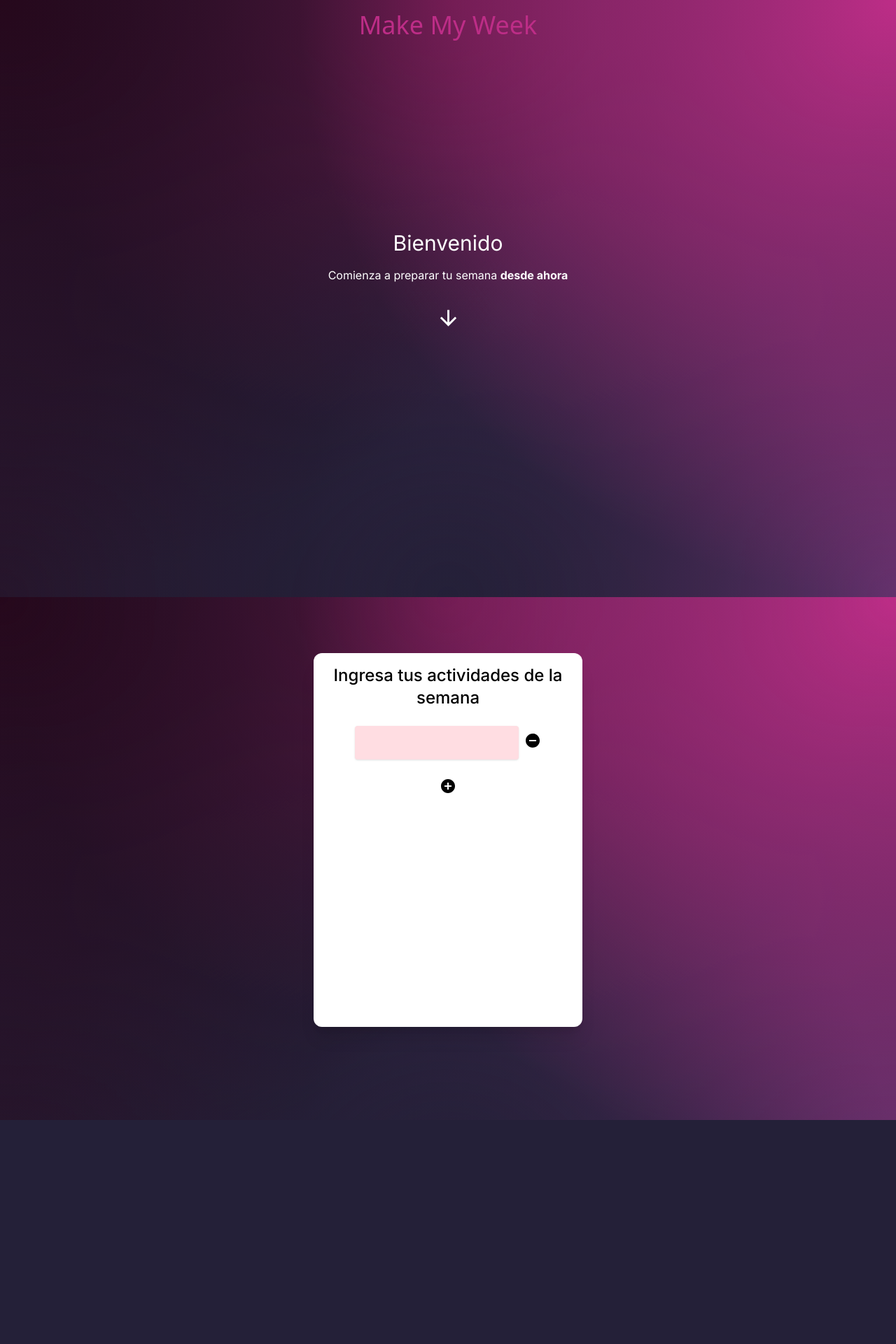
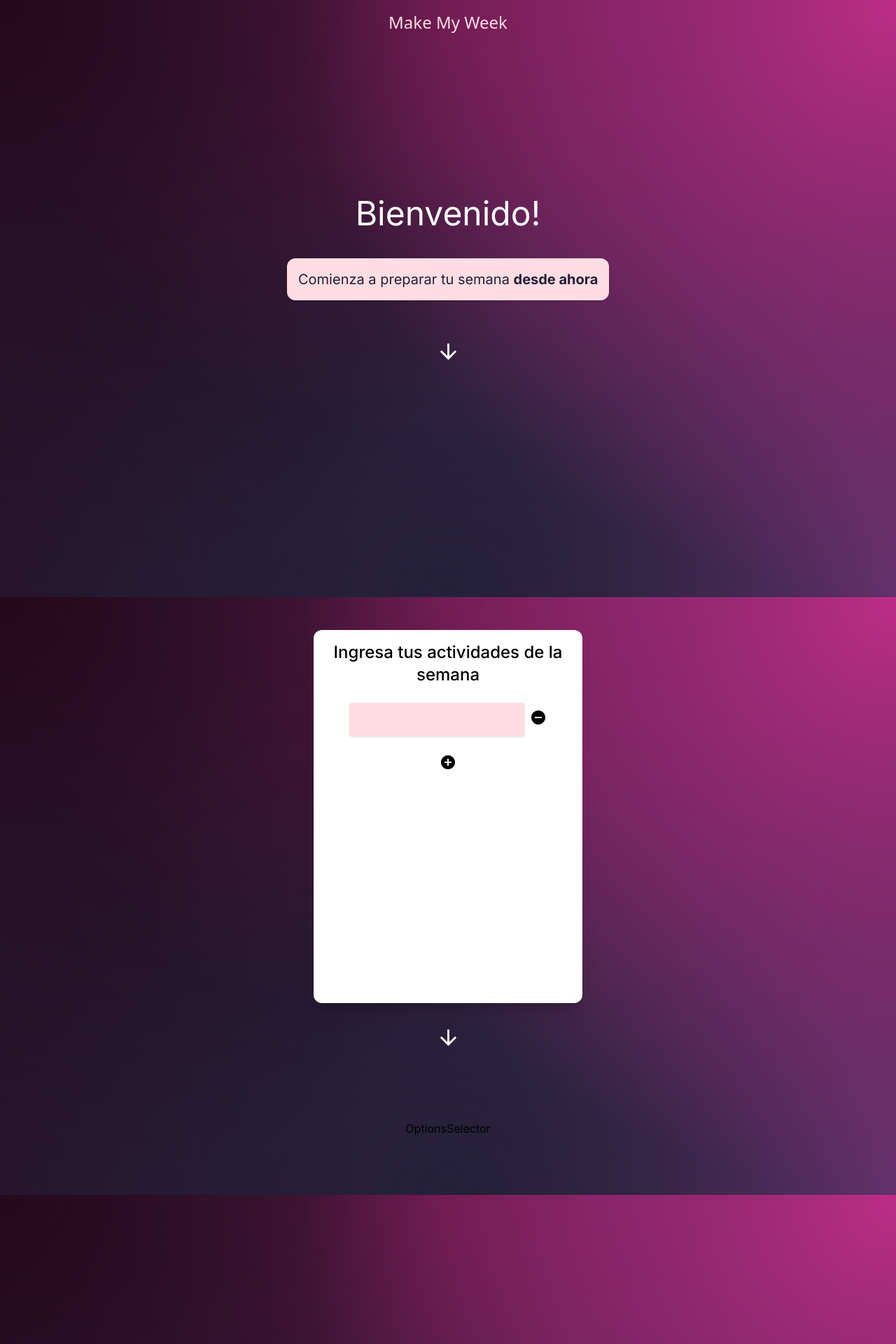
Before and after one commit to maggioniduffy/makemyweek, a Next.js app: page / in a window 1280 px wide. Shown: the top 1920 px of the page at 70% size. Before the commit the page ends 1600 px from the top, so only its background shows below. Built offline with nearby package versions, Linux system fonts and the light colour scheme.

Commit message:
activity selector seems done

```diff
--- a/src/components/ActivitySelector/ActivitySelector.tsx
+++ b/src/components/ActivitySelector/ActivitySelector.tsx
@@ -1,21 +1,41 @@
 import { Activity } from "@/models";
 import { useState } from "react";
 import { useAppSelector, useAppDispatch } from "../../hooks";
-import { selectActivities, removeActivity } from "../../store/slices";
+import {
+  selectActivities,
+  removeActivity,
+  editActivity,
+  addActivity,
+} from "../../store/slices";
 import RemoveCircleOutlinedIcon from "@mui/icons-material/RemoveCircleOutlined";
 import AddCircleOutlinedIcon from "@mui/icons-material/AddCircleOutlined";
+import ArrowDownwardIcon from "@mui/icons-material/ArrowDownward";
 
 const ActivitySelector = () => {
   const activities = useAppSelector(selectActivities);
   const dispatch = useAppDispatch();
 
-  const deleteNote = () => {
-    dispatch(removeActivity());
+  const deleteActivity = (e: any, id: number) => {
+    e.preventDefault();
+    dispatch(removeActivity({ id }));
+  };
+
+  const updateActivity = (e: any, name: string, id: number) => {
+    e.preventDefault();
+    dispatch(editActivity({ name, id }));
+  };
+
+  const appendActivity = () => {
+    console.log(activities);
+    dispatch(addActivity());
   };
 
   return (
-    <div id="activity" className="h-screen flex place-items-center">
-      <div className="bg-white h-4/6 w-96 rounded-xl shadow shadow-xl m-auto p-4 flex flex-col place-items-center">
+    <div
+      id="activity"
+      className="h-screen flex flex-col place-items-center justify-center"
+    >
+      <div className="bg-white h-4/6 w-96 rounded-xl shadow shadow-xl p-4 flex flex-col place-items-center">
         <h4 className="text-center text-fandango text-2xl font-medium">
           {" "}
           Ingresa tus actividades de la semana{" "}
@@ -26,20 +46,30 @@ const ActivitySelector = () => {
               <div key={"" + i} className="flex space-x-2 justify-between">
                 <input
                   value={act.name}
-                  className="bg-lightpink rounded shadow mt-2 h-12 w-full"
+                  className="bg-lightpink rounded shadow mt-2 h-12 w-full p-2"
+                  onChange={(e) => updateActivity(e, e.target.value, i)}
                 />
-                <button className="text-center" onClick={() => deleteNote()}>
+                <button
+                  className="text-center"
+                  onClick={(e) => deleteActivity(e, i)}
+                >
                   <RemoveCircleOutlinedIcon />
                 </button>
               </div>
             );
           })}
         </form>
-        <button className="m-6">
+        <button className="m-6" onClick={() => appendActivity()}>
           {" "}
           <AddCircleOutlinedIcon />{" "}
         </button>
       </div>
+      <a
+        href="#options"
+        className="mt-8 animate__animated animate__bounce animate__delay-2s hover:bg-pink rounded-full"
+      >
+        <ArrowDownwardIcon fontSize="large" htmlColor="white" />
+      </a>
     </div>
   );
 };
--- /dev/null
+++ b/src/components/OptionsSelector/OptionsSelector.tsx
@@ -0,0 +1,11 @@
+import React from "react";
+
+const OptionsSelector = () => {
+  return (
+    <div id="options" className="h-screen">
+      OptionsSelector
+    </div>
+  );
+};
+
+export default OptionsSelector;
--- /dev/null
+++ b/src/components/OptionsSelector/index.ts
@@ -0,0 +1,3 @@
+import OptionsSelector from "./OptionsSelector";
+
+export default OptionsSelector;
--- a/src/components/Welcome/Welcome.tsx
+++ b/src/components/Welcome/Welcome.tsx
@@ -4,14 +4,19 @@ import ArrowDownwardIcon from "@mui/icons-material/ArrowDownward";
 const Welcome = () => {
   return (
     <div className="h-screen w-full flex flex-col place-items-center justify-center">
-      <h3 className="text-white text-left text-3xl"> Bienvenido </h3>
-      <h5 className="text-white text-ligthpink my-4">
+      <h3 className="animate__animated animate__fadeInDown text-white text-left text-5xl">
         {" "}
-        Comienza a preparar tu semana <b> desde ahora </b>
-      </h5>
+        Bienvenido!{" "}
+      </h3>
+      <div className="bg-lightpink m-10 rounded-xl shadow animate__animated animate__pulse animate__delay-1s">
+        <h5 className="text-darkpurple m-4 text-xl">
+          {" "}
+          Comienza a preparar tu semana <b> desde ahora </b>
+        </h5>
+      </div>
       <a
         href="#activity"
-        className="mt-4 animate__animated animate__bounce animate__delay-1s hover:bg-pink rounded-full"
+        className="mt-4 animate__animated animate__bounce animate__delay-2s hover:bg-pink rounded-full"
       >
         <ArrowDownwardIcon fontSize="large" htmlColor="white" />
       </a>
--- a/src/components/index.ts
+++ b/src/components/index.ts
@@ -1,2 +1,3 @@
 export { default as ActivitySelector } from "./ActivitySelector";
+export { default as OptionsSelector } from "./OptionsSelector";
 export { default as Welcome } from "./Welcome";
--- a/src/models/index.ts
+++ b/src/models/index.ts
@@ -4,6 +4,7 @@ export interface Option {
 }
 
 export interface Activity {
+  id: number;
   name: string;
   options?: [Option];
 }
--- a/src/pages/index.tsx
+++ b/src/pages/index.tsx
@@ -1,6 +1,6 @@
 import Head from "next/head";
 import { Inter } from "next/font/google";
-import { ActivitySelector, Welcome } from "@/components";
+import { ActivitySelector, OptionsSelector, Welcome } from "@/components";
 import "animate.css";
 
 const inter = Inter({ subsets: ["latin"] });
@@ -13,7 +13,7 @@ export default function Home() {
         <meta name="Creador de calendario semanal. Organiza tus clases, entrenamientos, cursos o lo que necesites" />
       </Head>
       <header className="fixed py-4 z-50 bg h-fit text-center w-full">
-        <h1 className="text-4xl text-pink font-medium text-shadow">
+        <h1 className="text-2xl text-lightpink font-medium text-shadow">
           {" "}
           Make My Week{" "}
         </h1>
@@ -23,6 +23,7 @@ export default function Home() {
       >
         <Welcome />
         <ActivitySelector />
+        <OptionsSelector />
       </main>
     </div>
   );
--- a/src/store/slices/index.ts
+++ b/src/store/slices/index.ts
@@ -9,6 +9,7 @@ interface WeekState {
 const initialState: WeekState = {
   activities: [
     {
+      id: 0,
       name: "",
     },
   ],
@@ -16,22 +17,36 @@ const initialState: WeekState = {
 
 export const activitySlice = createSlice({
   reducers: {
-    addActivity: (state, action: PayloadAction<Activity>) => {
-      const note = action.payload;
-      state.activities.push(note);
+    addActivity: (state) => {
+      const id = state.activities.length;
+      const activity: Activity = {
+        id,
+        name: "",
+      };
+      state.activities.push(activity);
     },
-    removeActivity: (state) => {
-      const copy = [...state.activities];
-      const last = copy.pop();
-      const acts = [...copy];
+    removeActivity: (state, action: PayloadAction<{ id: number }>) => {
+      const copy = state.activities.filter((ac) => ac.id != action.payload.id);
       state.activities = copy;
+    },
+    editActivity: (
+      state,
+      action: PayloadAction<{ name: string; id: number }>
+    ) => {
+      const { id, name } = action.payload;
+      const activity = state.activities[id];
+      const newActivity = { ...activity, name };
+      const newList = [...state.activities];
+      newList[id] = newActivity;
+      state.activities = newList;
     },
   },
   name: "week",
   initialState,
 });
 //; actions
-export const { addActivity, removeActivity } = activitySlice.actions;
+export const { addActivity, removeActivity, editActivity } =
+  activitySlice.actions;
 
 // selectors  ;
 export const selectActivities = (state: RootState) => state.week.activities;
```
